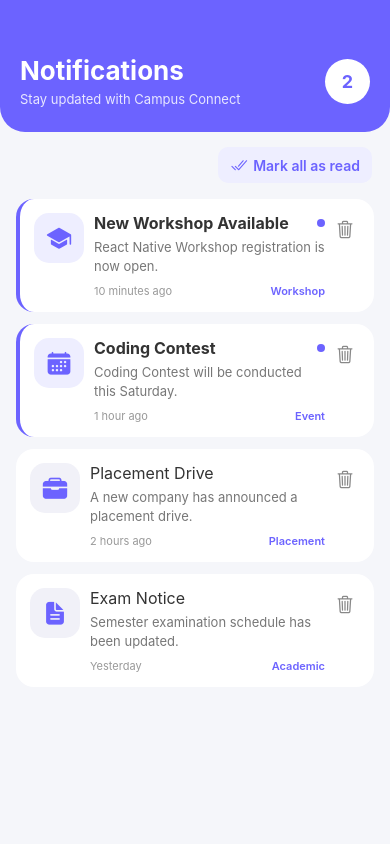
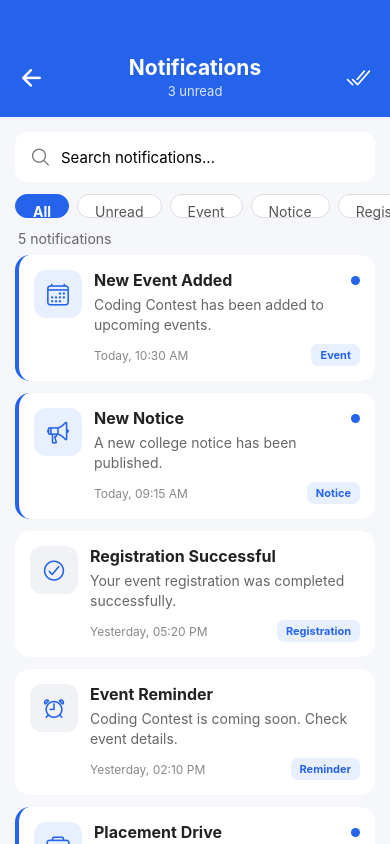
Before and after one commit to MarellaTriveni/campus-connect, a React Native app: screen /Notifications in a window 390 px wide. Built offline with nearby package versions, Linux system fonts and the light colour scheme.

Commit message:
Day 42: Improve Notification Center

```diff
--- a/screens/NotificationScreen.js
+++ b/screens/NotificationScreen.js
@@ -3,47 +3,63 @@ import {
   View,
   Text,
   StyleSheet,
+  FlatList,
   TouchableOpacity,
-  ScrollView,
-  Alert,
+  TextInput,
 } from "react-native";
 import { Ionicons } from "@expo/vector-icons";
 
-export default function NotificationScreen() {
-  const [notifications, setNotifications] = useState([
+const initialNotifications = [
   {
-      id: 1,
-      title: "New Workshop Available",
-      message: "React Native Workshop registration is now open.",
-      type: "Workshop",
-      time: "10 minutes ago",
+    id: "1",
+    title: "New Event Added",
+    message: "Coding Contest has been added to upcoming events.",
+    time: "Today, 10:30 AM",
+    type: "Event",
     read: false,
   },
   {
-      id: 2,
-      title: "Coding Contest",
-      message: "Coding Contest will be conducted this Saturday.",
-      type: "Event",
-      time: "1 hour ago",
+    id: "2",
+    title: "New Notice",
+    message: "A new college notice has been published.",
+    time: "Today, 09:15 AM",
+    type: "Notice",
     read: false,
   },
   {
-      id: 3,
-      title: "Placement Drive",
-      message: "A new company has announced a placement drive.",
-      type: "Placement",
-      time: "2 hours ago",
+    id: "3",
+    title: "Registration Successful",
+    message: "Your event registration was completed successfully.",
+    time: "Yesterday, 05:20 PM",
+    type: "Registration",
     read: true,
   },
   {
-      id: 4,
-      title: "Exam Notice",
-      message: "Semester examination schedule has been updated.",
-      type: "Academic",
-      time: "Yesterday",
+    id: "4",
+    title: "Event Reminder",
+    message: "Coding Contest is coming soon. Check event details.",
+    time: "Yesterday, 02:10 PM",
+    type: "Reminder",
     read: true,
   },
-  ]);
+  {
+    id: "5",
+    title: "Placement Drive",
+    message: "Placement Drive information is now available.",
+    time: "2 days ago",
+    type: "Placement",
+    read: false,
+  },
+];
+
+const filters = ["All", "Unread", "Event", "Notice", "Registration"];
+
+export default function NotificationScreen({ navigation }) {
+  const [notifications, setNotifications] =
+    useState(initialNotifications);
+
+  const [search, setSearch] = useState("");
+  const [selectedFilter, setSelectedFilter] = useState("All");
 
   const unreadCount = notifications.filter(
     (item) => !item.read
@@ -59,27 +75,6 @@ export default function NotificationScreen() {
     );
   };
 
-  const deleteNotification = (id) => {
-    Alert.alert(
-      "Delete Notification",
-      "Do you want to delete this notification?",
-      [
-        {
-          text: "Cancel",
-          style: "cancel",
-        },
-        {
-          text: "Delete",
-          onPress: () => {
-            setNotifications((current) =>
-              current.filter((item) => item.id !== id)
-            );
-          },
-        },
-      ]
-    );
-  };
-
   const markAllAsRead = () => {
     setNotifications((current) =>
       current.map((item) => ({
@@ -89,20 +84,98 @@ export default function NotificationScreen() {
     );
   };
 
-  const getIcon = (type) => {
-    if (type === "Workshop") {
-      return "school";
+  const filteredNotifications = notifications.filter((item) => {
+    const searchText = search.toLowerCase();
+
+    const matchesSearch =
+      item.title.toLowerCase().includes(searchText) ||
+      item.message.toLowerCase().includes(searchText) ||
+      item.type.toLowerCase().includes(searchText);
+
+    let matchesFilter = true;
+
+    if (selectedFilter === "Unread") {
+      matchesFilter = !item.read;
+    } else if (selectedFilter !== "All") {
+      matchesFilter = item.type === selectedFilter;
     }
 
-    if (type === "Event") {
-      return "calendar";
+    return matchesSearch && matchesFilter;
+  });
+
+  const getIcon = (type) => {
+    switch (type) {
+      case "Event":
+        return "calendar-outline";
+
+      case "Notice":
+        return "megaphone-outline";
+
+      case "Registration":
+        return "checkmark-circle-outline";
+
+      case "Reminder":
+        return "alarm-outline";
+
+      case "Placement":
+        return "briefcase-outline";
+
+      default:
+        return "notifications-outline";
     }
+  };
 
-    if (type === "Placement") {
-      return "briefcase";
-    }
+  const renderNotification = ({ item }) => {
+    return (
+      <TouchableOpacity
+        style={[
+          styles.notificationCard,
+          !item.read && styles.unreadCard,
+        ]}
+        onPress={() => markAsRead(item.id)}
+      >
+        <View
+          style={[
+            styles.iconBox,
+            !item.read && styles.unreadIconBox,
+          ]}
+        >
+          <Ionicons
+            name={getIcon(item.type)}
+            size={25}
+            color="#2563EB"
+          />
+        </View>
 
-    return "document-text";
+        <View style={styles.notificationContent}>
+          <View style={styles.titleRow}>
+            <Text style={styles.notificationTitle}>
+              {item.title}
+            </Text>
+
+            {!item.read && (
+              <View style={styles.unreadDot} />
+            )}
+          </View>
+
+          <Text style={styles.message}>
+            {item.message}
+          </Text>
+
+          <View style={styles.bottomRow}>
+            <Text style={styles.time}>
+              {item.time}
+            </Text>
+
+            <View style={styles.typeBadge}>
+              <Text style={styles.typeText}>
+                {item.type}
+              </Text>
+            </View>
+          </View>
+        </View>
+      </TouchableOpacity>
+    );
   };
 
   return (
@@ -110,57 +183,100 @@ export default function NotificationScreen() {
 
       {/* Header */}
       <View style={styles.header}>
+        <TouchableOpacity
+          onPress={() => navigation.goBack()}
+        >
+          <Ionicons
+            name="arrow-back"
+            size={27}
+            color="#fff"
+          />
+        </TouchableOpacity>
 
-        <View>
+        <View style={styles.headerCenter}>
           <Text style={styles.headerTitle}>
             Notifications
           </Text>
 
           <Text style={styles.headerSubtitle}>
-            Stay updated with Campus Connect
+            {unreadCount} unread
           </Text>
         </View>
 
-        <View style={styles.countCircle}>
-          <Text style={styles.countText}>
-            {unreadCount}
-          </Text>
+        <TouchableOpacity
+          onPress={markAllAsRead}
+          disabled={unreadCount === 0}
+        >
+          <Ionicons
+            name="checkmark-done-outline"
+            size={27}
+            color={
+              unreadCount === 0
+                ? "#9DB7EF"
+                : "#fff"
+            }
+          />
+        </TouchableOpacity>
       </View>
 
+      {/* Search */}
+      <View style={styles.searchBox}>
+        <Ionicons
+          name="search-outline"
+          size={21}
+          color="#777"
+        />
+
+        <TextInput
+          style={styles.searchInput}
+          placeholder="Search notifications..."
+          value={search}
+          onChangeText={setSearch}
+        />
       </View>
 
-      {/* Mark All Read */}
-      {unreadCount > 0 && (
+      {/* Filter Buttons */}
+      <FlatList
+        data={filters}
+        horizontal
+        showsHorizontalScrollIndicator={false}
+        keyExtractor={(item) => item}
+        contentContainerStyle={styles.filterList}
+        renderItem={({ item }) => (
           <TouchableOpacity
-          style={styles.markAllButton}
-          onPress={markAllAsRead}
+            style={[
+              styles.filterButton,
+              selectedFilter === item &&
+                styles.activeFilter,
+            ]}
+            onPress={() => setSelectedFilter(item)}
           >
-          <Ionicons
-            name="checkmark-done"
-            size={18}
-            color="#6C63FF"
-          />
-
-          <Text style={styles.markAllText}>
-            Mark all as read
+            <Text
+              style={[
+                styles.filterText,
+                selectedFilter === item &&
+                  styles.activeFilterText,
+              ]}
+            >
+              {item}
             </Text>
           </TouchableOpacity>
         )}
+      />
+
+      {/* Result Count */}
+      <Text style={styles.resultText}>
+        {filteredNotifications.length} notification
+        {filteredNotifications.length !== 1 ? "s" : ""}
+      </Text>
 
       {/* Notification List */}
-      <ScrollView
-        showsVerticalScrollIndicator={false}
-        contentContainerStyle={styles.content}
-      >
-
-        {notifications.length === 0 ? (
-
+      {filteredNotifications.length === 0 ? (
         <View style={styles.emptyContainer}>
-
           <Ionicons
             name="notifications-off-outline"
             size={70}
-              color="#6C63FF"
+            color="#aaa"
           />
 
           <Text style={styles.emptyTitle}>
@@ -168,97 +284,19 @@ export default function NotificationScreen() {
           </Text>
 
           <Text style={styles.emptyText}>
-              You are all caught up!
+            No notifications match your search or filter.
           </Text>
-
         </View>
-
       ) : (
-
-          notifications.map((item) => (
-
-            <TouchableOpacity
-              key={item.id}
-              style={[
-                styles.notificationCard,
-                !item.read && styles.unreadCard,
-              ]}
-              onPress={() => markAsRead(item.id)}
-            >
-
-              {/* Icon */}
-              <View
-                style={[
-                  styles.iconContainer,
-                  !item.read && styles.unreadIcon,
-                ]}
-              >
-                <Ionicons
-                  name={getIcon(item.type)}
-                  size={26}
-                  color="#6C63FF"
+        <FlatList
+          data={filteredNotifications}
+          keyExtractor={(item) => item.id}
+          renderItem={renderNotification}
+          showsVerticalScrollIndicator={false}
+          contentContainerStyle={styles.list}
         />
-              </View>
-
-              {/* Notification Content */}
-              <View style={styles.notificationContent}>
-
-                <View style={styles.titleRow}>
-
-                  <Text
-                    style={[
-                      styles.notificationTitle,
-                      !item.read && styles.boldTitle,
-                    ]}
-                  >
-                    {item.title}
-                  </Text>
-
-                  {!item.read && (
-                    <View style={styles.dot} />
       )}
 
-                </View>
-
-                <Text style={styles.message}>
-                  {item.message}
-                </Text>
-
-                <View style={styles.bottomRow}>
-
-                  <Text style={styles.time}>
-                    {item.time}
-                  </Text>
-
-                  <Text style={styles.type}>
-                    {item.type}
-                  </Text>
-
-                </View>
-
-              </View>
-
-              {/* Delete */}
-              <TouchableOpacity
-                style={styles.deleteButton}
-                onPress={() =>
-                  deleteNotification(item.id)
-                }
-              >
-                <Ionicons
-                  name="trash-outline"
-                  size={20}
-                  color="#888888"
-                />
-              </TouchableOpacity>
-
-            </TouchableOpacity>
-
-          ))
-
-        )}
-
-      </ScrollView>
     </View>
   );
 }
@@ -266,102 +304,125 @@ export default function NotificationScreen() {
 const styles = StyleSheet.create({
   container: {
     flex: 1,
-    backgroundColor: "#F5F6FA",
+    backgroundColor: "#F5F7FB",
   },
 
   header: {
-    backgroundColor: "#6C63FF",
+    backgroundColor: "#2563EB",
     paddingTop: 55,
-    paddingBottom: 25,
-    paddingHorizontal: 20,
+    paddingBottom: 18,
+    paddingHorizontal: 18,
     flexDirection: "row",
+    alignItems: "center",
     justifyContent: "space-between",
+  },
+
+  headerCenter: {
     alignItems: "center",
-    borderBottomLeftRadius: 25,
-    borderBottomRightRadius: 25,
   },
 
   headerTitle: {
-    fontSize: 26,
+    color: "#fff",
+    fontSize: 21,
     fontWeight: "bold",
-    color: "#FFFFFF",
   },
 
   headerSubtitle: {
+    color: "#DCE7FF",
     fontSize: 13,
-    color: "#E8E7FF",
-    marginTop: 5,
+    marginTop: 3,
   },
 
-  countCircle: {
-    width: 45,
-    height: 45,
-    borderRadius: 23,
-    backgroundColor: "#FFFFFF",
-    justifyContent: "center",
+  searchBox: {
+    backgroundColor: "#fff",
+    marginHorizontal: 15,
+    marginTop: 15,
+    height: 50,
+    borderRadius: 12,
+    paddingHorizontal: 15,
+    flexDirection: "row",
     alignItems: "center",
+    elevation: 2,
   },
 
-  countText: {
-    fontSize: 18,
-    fontWeight: "bold",
-    color: "#6C63FF",
+  searchInput: {
+    flex: 1,
+    marginLeft: 10,
+    fontSize: 15,
   },
 
-  markAllButton: {
-    flexDirection: "row",
-    alignItems: "center",
-    alignSelf: "flex-end",
-    marginTop: 15,
-    marginRight: 18,
-    paddingVertical: 8,
-    paddingHorizontal: 12,
-    backgroundColor: "#EEEEFF",
-    borderRadius: 10,
+  filterList: {
+    paddingHorizontal: 15,
+    paddingVertical: 12,
   },
 
-  markAllText: {
-    color: "#6C63FF",
-    fontWeight: "600",
-    marginLeft: 5,
+  filterButton: {
+    backgroundColor: "#fff",
+    borderWidth: 1,
+    borderColor: "#ddd",
+    borderRadius: 20,
+    paddingHorizontal: 17,
+    paddingVertical: 8,
+    marginRight: 8,
   },
 
-  content: {
-    padding: 16,
+  activeFilter: {
+    backgroundColor: "#2563EB",
+    borderColor: "#2563EB",
+  },
+
+  filterText: {
+    color: "#555",
+    fontSize: 14,
+  },
+
+  activeFilterText: {
+    color: "#fff",
+    fontWeight: "bold",
+  },
+
+  resultText: {
+    marginHorizontal: 18,
+    marginBottom: 8,
+    color: "#666",
+    fontSize: 14,
+  },
+
+  list: {
+    paddingHorizontal: 15,
     paddingBottom: 30,
   },
 
   notificationCard: {
-    backgroundColor: "#FFFFFF",
-    borderRadius: 18,
-    padding: 14,
+    backgroundColor: "#fff",
+    borderRadius: 15,
+    padding: 15,
     marginBottom: 12,
     flexDirection: "row",
-    alignItems: "flex-start",
     elevation: 2,
   },
 
   unreadCard: {
     borderLeftWidth: 4,
-    borderLeftColor: "#6C63FF",
+    borderLeftColor: "#2563EB",
   },
 
-  iconContainer: {
-    width: 50,
-    height: 50,
-    borderRadius: 15,
-    backgroundColor: "#F1F1F8",
+  iconBox: {
+    width: 48,
+    height: 48,
+    borderRadius: 12,
+    backgroundColor: "#F0F2F5",
     justifyContent: "center",
     alignItems: "center",
-    marginRight: 10,
   },
 
-  unreadIcon: {
-    backgroundColor: "#EEEEFF",
+  unreadIconBox: {
+    backgroundColor: "#E8F0FF",
   },
 
   notificationContent: {
     flex: 1,
+    marginLeft: 12,
   },
 
   titleRow: {
@@ -370,68 +431,71 @@ const styles = StyleSheet.create({
   },
 
   notificationTitle: {
+    flex: 1,
     fontSize: 16,
-    color: "#333333",
-    flex: 1,
+    fontWeight: "bold",
+    color: "#222",
   },
 
-  boldTitle: {
-    fontWeight: "bold",
-  },
-
-  dot: {
-    width: 8,
-    height: 8,
-    borderRadius: 4,
-    backgroundColor: "#6C63FF",
-    marginLeft: 5,
+  unreadDot: {
+    width: 9,
+    height: 9,
+    borderRadius: 5,
+    backgroundColor: "#2563EB",
+    marginLeft: 8,
   },
 
   message: {
-    fontSize: 13,
-    color: "#777777",
-    lineHeight: 19,
+    color: "#666",
+    fontSize: 14,
+    lineHeight: 20,
     marginTop: 5,
   },
 
   bottomRow: {
     flexDirection: "row",
+    alignItems: "center",
     justifyContent: "space-between",
-    marginTop: 8,
+    marginTop: 9,
   },
 
   time: {
-    fontSize: 11,
-    color: "#999999",
+    color: "#888",
+    fontSize: 12,
   },
 
-  type: {
-    fontSize: 11,
-    color: "#6C63FF",
-    fontWeight: "600",
+  typeBadge: {
+    backgroundColor: "#E8F0FF",
+    paddingHorizontal: 9,
+    paddingVertical: 4,
+    borderRadius: 7,
   },
 
-  deleteButton: {
-    padding: 5,
-    marginLeft: 5,
+  typeText: {
+    color: "#2563EB",
+    fontSize: 11,
+    fontWeight: "bold",
   },
 
   emptyContainer: {
+    flex: 1,
+    justifyContent: "center",
     alignItems: "center",
-    marginTop: 120,
     paddingHorizontal: 30,
+    paddingBottom: 80,
   },
 
   emptyTitle: {
-    fontSize: 22,
+    fontSize: 21,
     fontWeight: "bold",
-    color: "#333333",
+    color: "#444",
     marginTop: 15,
   },
 
   emptyText: {
+    color: "#777",
     fontSize: 14,
-    color: "#777777",
+    textAlign: "center",
     marginTop: 7,
   },
 });
```
Lines whose indentation alone changed are shown as unchanged.
